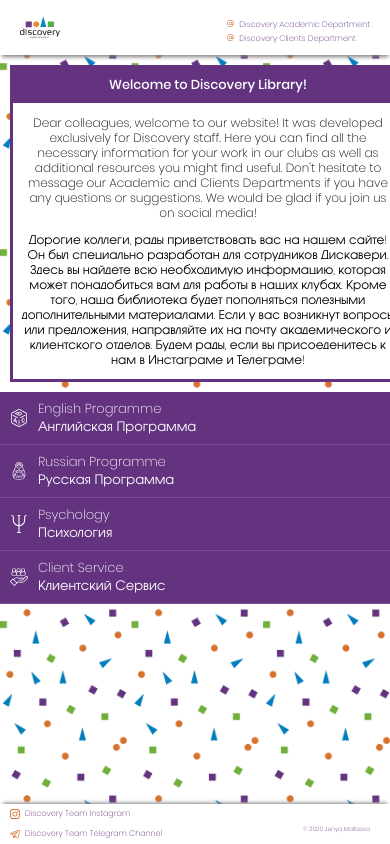
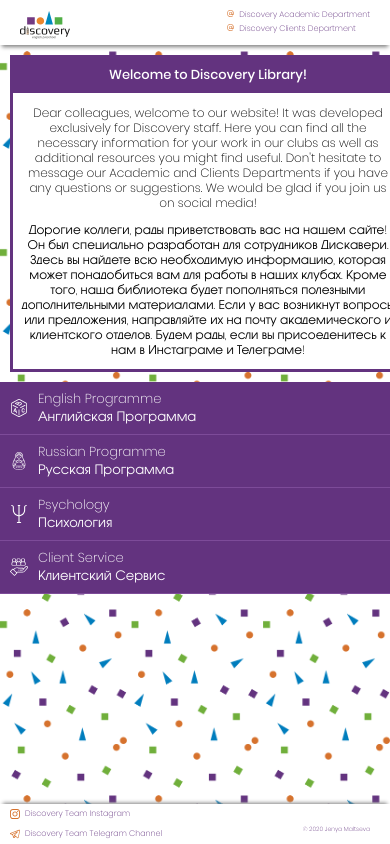
Before and after one commit to kiouvle/library, a plain HTML site: page index.html in a window 390 px wide. Drawn offline with Linux system fonts and the light colour scheme.

Commit message:
iphone fixed

```diff
--- a/blocks/header/__link-container/header__link-container.css
+++ b/blocks/header/__link-container/header__link-container.css
@@ -9,3 +9,9 @@
     margin-top: 15px;
   }
 }
+
+@media (max-width: 425px) {
+  .header__link-container {
+    margin-top: 5px;
+  }
+}
--- a/blocks/header/__logo/header__logo.css
+++ b/blocks/header/__logo/header__logo.css
@@ -1,17 +1,20 @@
 .header__logo {
   width: 120px;
+  height: 60px;
   margin: 15px 0 15px 80px;
 }
 
 @media (max-width: 768px) {
   .header__logo {
     width: 60px;
+    height: 30px;
   }
 }
 
 @media (max-width: 425px) {
   .header__logo {
-    width: 40px;
-    margin: 5px 0 5px 20px;
+    width: 50px;
+    height: 30px;
+    margin: 10px 0 5px 20px;
   }
 }
```
